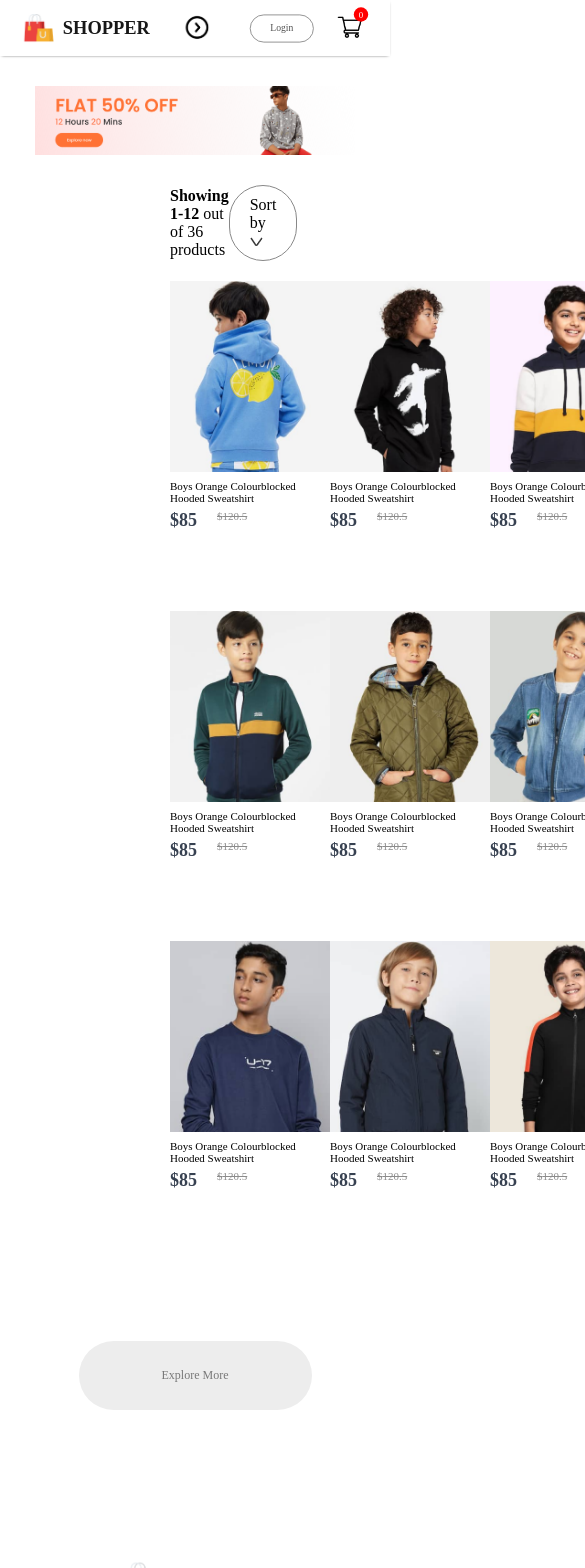
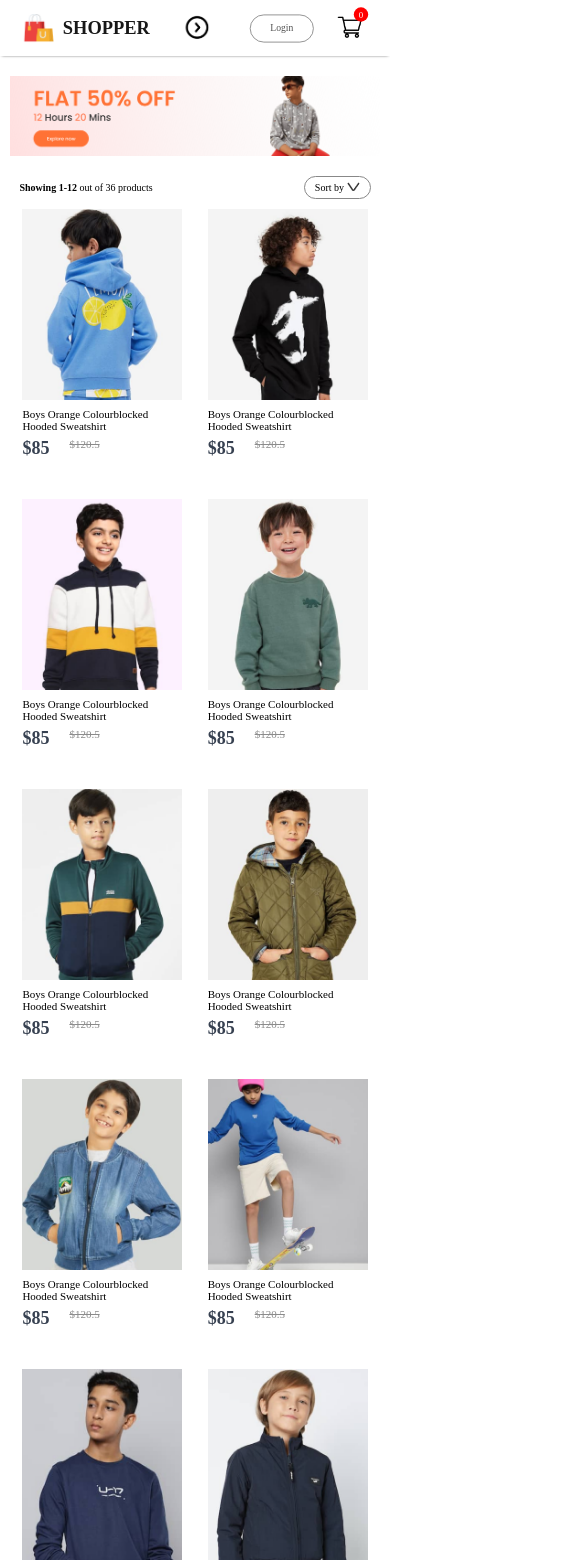
Before and after one commit to jackiejr18/react-ecommerce, a React (Create React App) app in the folder frontend/: page /kids in a window 390 px wide. Shown: the top 1568 px of the page, 585 px wide, since content can reach past the window. Built offline with nearby package versions, Linux system fonts and the light colour scheme.

Commit message:
shop category screen is completely responsive

```diff
--- a/frontend/src/Pages/CSS/ShopCategory.css
+++ b/frontend/src/Pages/CSS/ShopCategory.css
@@ -41,3 +41,64 @@
   font-size: 12px;
   font-weight: 500;
 }
+
+@media(max-width:1280px) {
+  .shopcategory-banner {
+    margin: 20px auto;
+    width: 90%;
+  }
+
+  .shopcategory-indexSort {
+    width: 90%;
+    margin: auto;
+  }
+
+  .shopcategory-sort {
+    padding: 5px 10px;
+    font-size: 10px;
+  }
+
+  .shopcategory-indexSort p {
+    font-size: 10px;
+  }
+
+  .shopcategory-products {
+    width: 90%;
+    margin: 10px auto;
+    row-gap: 40px;
+  }
+
+  .shopcategory-products .item {
+    margin: auto;
+  }
+
+  .shopcategory-loadmore {
+    margin: 100px auto;
+    width: 200px;
+    height: 60px;
+    font-size: 13px;
+  }
+}
+
+@media(max-width:800px) {
+  .shopcategory-banner {
+    width: 95%;
+  }
+
+  .shopcategory-products {
+    width: 95%;
+  }
+
+  .shopcategory-loadmore {
+    margin: 60px auto;
+    width: 150px;
+    height: 40px;
+    font-size: 10px;
+  }
+}
+
+@media(max-width:500px) {
+  .shopcategory-products {
+    grid-template-columns: 1fr 1fr;
+  }
+}
```
